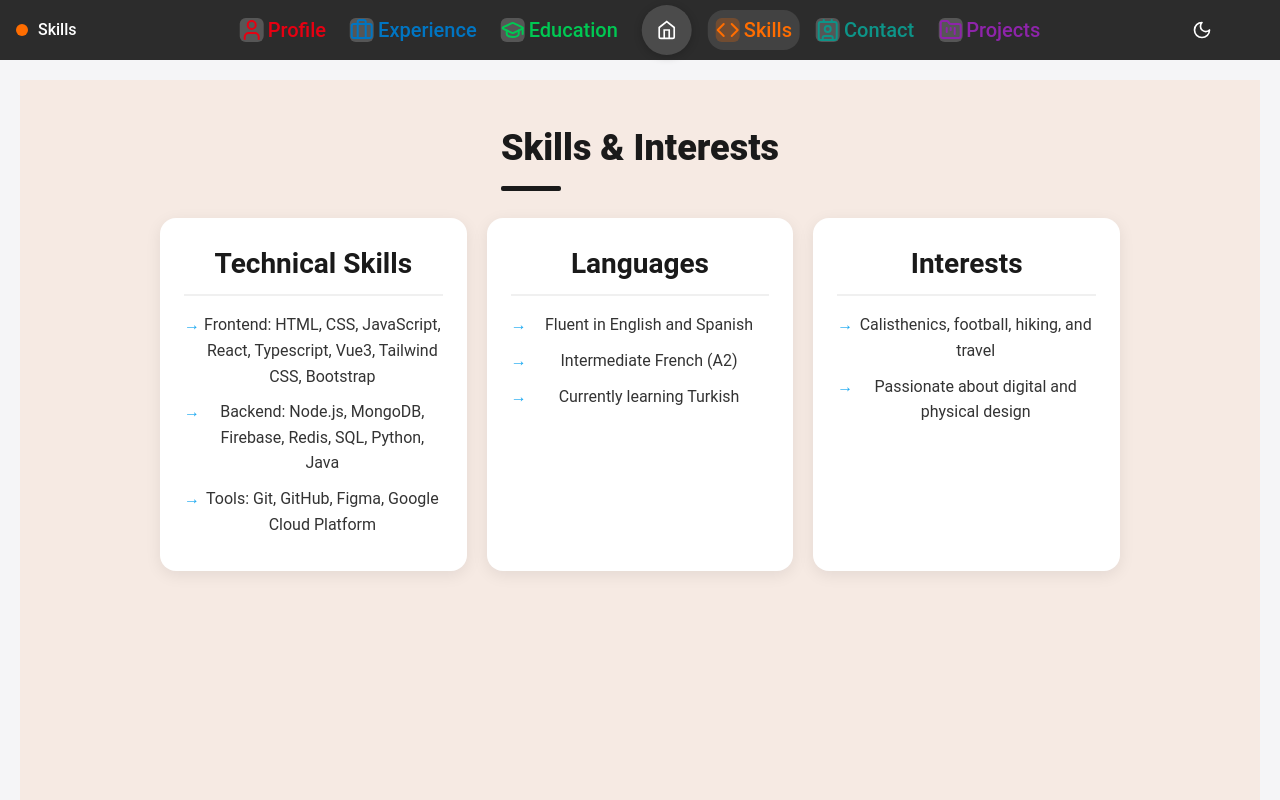
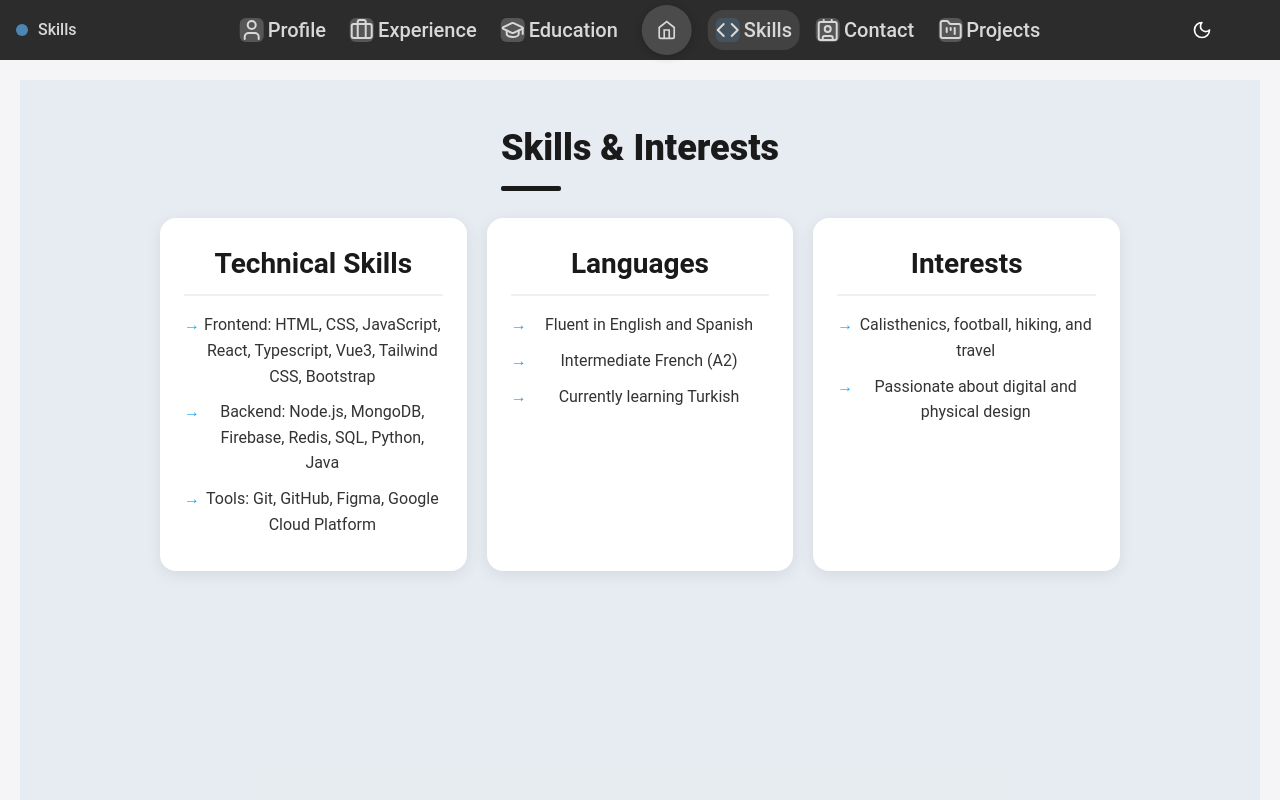
Before and after one commit to daviddc5/DavidDiazClifton, a React (Create React App) app in the folder david-portfolio/: page /skills in a window 1280 px wide. Built offline with nearby package versions, Linux system fonts and the light colour scheme.

Commit message:
navbar is black and white text

```diff
--- a/david-portfolio/src/components/NintendoSwitch/NavBar.js
+++ b/david-portfolio/src/components/NintendoSwitch/NavBar.js
@@ -1,6 +1,9 @@
 import React, { useRef, useEffect } from "react";
 import { Link, useLocation } from "react-router-dom";
 import ThemeToggle from "../../styles/themeToggle"; // Import the ThemeToggle component
+
+// Light gray color for navbar text
+const NAVBAR_TEXT_COLOR = "#d8d8d8";
 
 const NavBar = ({
   onHomeClick,
@@ -60,7 +63,9 @@ const NavBar = ({
               className="indicator-color"
               style={{ backgroundColor: selectedSection.color }}
             ></div>
-            <span>{selectedSection.title}</span>
+            <span style={{ color: NAVBAR_TEXT_COLOR }}>
+              {selectedSection.title}
+            </span>
           </div>
         )}
       </div>
@@ -91,7 +96,7 @@ const NavBar = ({
                       : ""
                   }`}
                   style={{
-                    color: section.color,
+                    color: NAVBAR_TEXT_COLOR,
                   }}
                   aria-label={`Go to ${section.title}`}
                   aria-current={
@@ -123,7 +128,7 @@ const NavBar = ({
                 height="20"
                 viewBox="0 0 24 24"
                 fill="none"
-                stroke="currentColor"
+                stroke={NAVBAR_TEXT_COLOR}
                 strokeWidth="2"
                 aria-hidden="true"
               >
@@ -149,7 +154,7 @@ const NavBar = ({
                       : ""
                   }`}
                   style={{
-                    color: section.color,
+                    color: NAVBAR_TEXT_COLOR,
                   }}
                   aria-label={`Go to ${section.title}`}
                   aria-current={
@@ -181,7 +186,7 @@ const NavBar = ({
               height="20"
               viewBox="0 0 24 24"
               fill="none"
-              stroke="currentColor"
+              stroke={NAVBAR_TEXT_COLOR}
               strokeWidth="2"
               aria-hidden="true"
             >
--- a/david-portfolio/src/data/portfolioData.js
+++ b/david-portfolio/src/data/portfolioData.js
@@ -15,37 +15,37 @@ const sections = [
     id: "profile",
     title: "Profile",
     icon: <User size={24} />,
-    color: "#E60012", // Nintendo Red
+    color: "#2A4D69", // Deep blue
   },
   {
     id: "experience",
     title: "Experience",
     icon: <Briefcase size={24} />,
-    color: "#0075C2", // Nintendo Blue (slightly adjusted)
+    color: "#2E6E65", // Medium blue
   },
   {
     id: "education",
     title: "Education",
     icon: <GraduationCap size={24} />,
-    color: "#00C853", // Vibrant Green
+    color: "#D16666", // Dusty rose
   },
   {
     id: "skills",
     title: "Skills",
     icon: <Code size={24} />,
-    color: "#FF6D00", // Nintendo Orange
+    color: "#4B86B4", // Teal green
   },
   {
     id: "contact",
     title: "Contact",
     icon: <Contact size={24} />,
-    color: "#0d9488", // Teal
+    color: "#6E2E5A", // Deep purple
   },
   {
     id: "projects",
     title: "Projects",
     icon: <FolderKanban size={24} />,
-    color: "#8E24AA", // Royal Purple
+    color: "#E76F51", // Terracotta
   },
 ];
 // Content for each section
--- a/david-portfolio/src/styles/NintendoSwitch.css
+++ b/david-portfolio/src/styles/NintendoSwitch.css
@@ -17,24 +17,18 @@
 
 /* Dark mode variables */
 [data-theme="dark"] {
-  /* Base colors */
   --switch-bg: #121212;
-  --switch-dark: #1e1e1e;
-  --switch-text: #ffffff;
-  --switch-red: #ff4d4d;
-  --switch-blue: #4dabf7;
-  --switch-nav: #0a0a0a;
-
-  /* Card and container colors */
-  --card-bg: #1e1e1e;
-  --card-shadow: rgba(0, 0, 0, 0.5);
+  --switch-dark: #1a1a1a;
+  --switch-text: #f5f5f7;
+  --switch-red: #e60012;
+  --switch-blue: #1eaaf1;
+  --switch-nav: #2c2c2c;
+  --card-bg: #1a1a1a;
+  --card-shadow: rgba(255, 255, 255, 0.08);
   --border-color: #333;
-
-  /* Text colors */
-  --secondary-text: #bbbbbb;
-  --tertiary-text: #999999;
+  --secondary-text: #aaa;
+  --tertiary-text: #ccc;
 }
-
 * {
   margin: 0;
   padding: 0;
```
